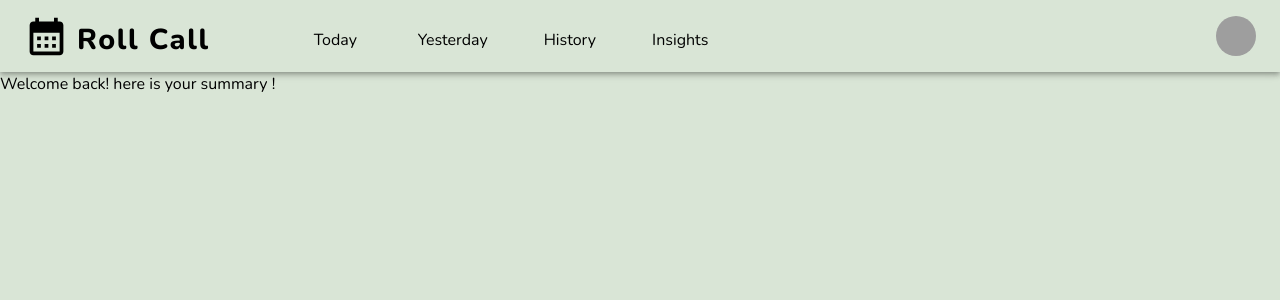
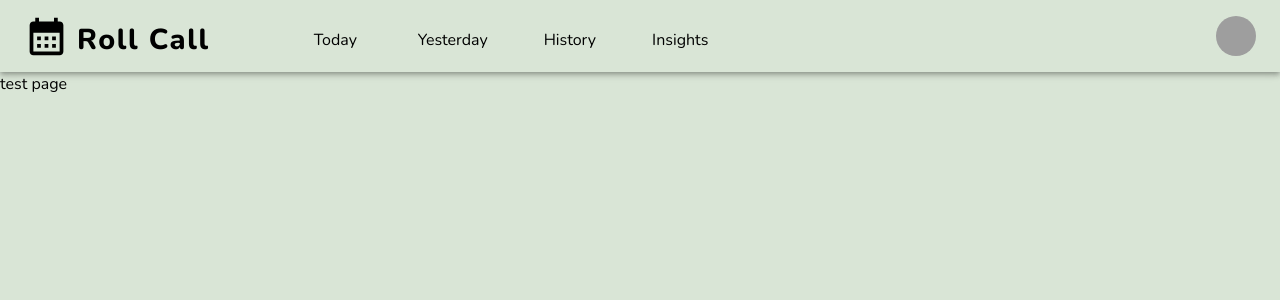
Before and after one commit to KarolinaTchiling/project-roll-call, a React (Vite) app in the folder frontend/: page /test in a window 1280 px wide. Shown: the top 300 px of the page. Built offline with nearby package versions, Linux system fonts and the light colour scheme; grey boxes are pictures that could not be loaded.

Commit message:
28--testing

```diff
--- a/frontend/src/pages/TestPage.tsx
+++ b/frontend/src/pages/TestPage.tsx
@@ -5,7 +5,7 @@ const TestPage = () => {
   return (
     <div>
       <Navbar />
-      Welcome back! here is your summary !
+      test page
     </div>
   )
 }
```
